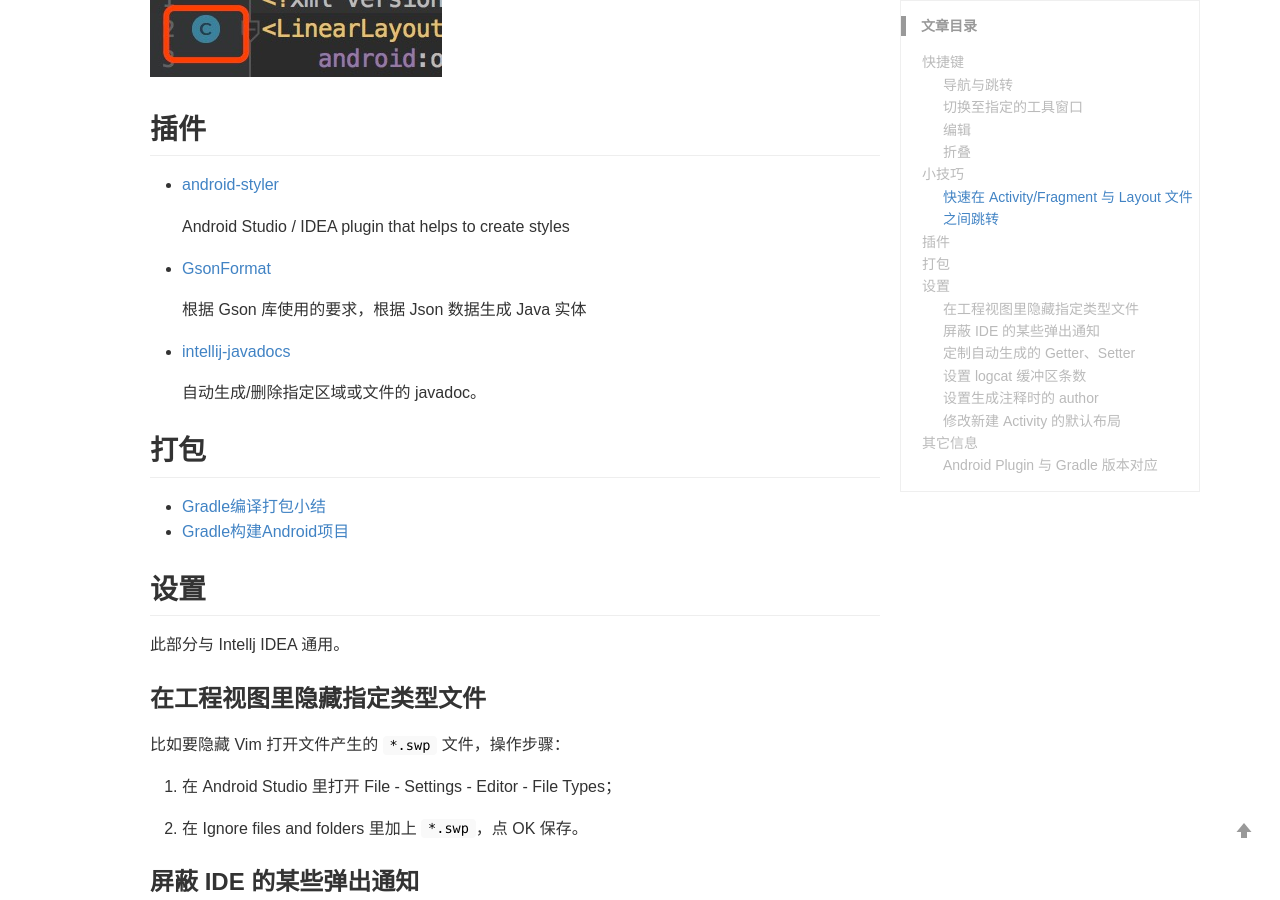
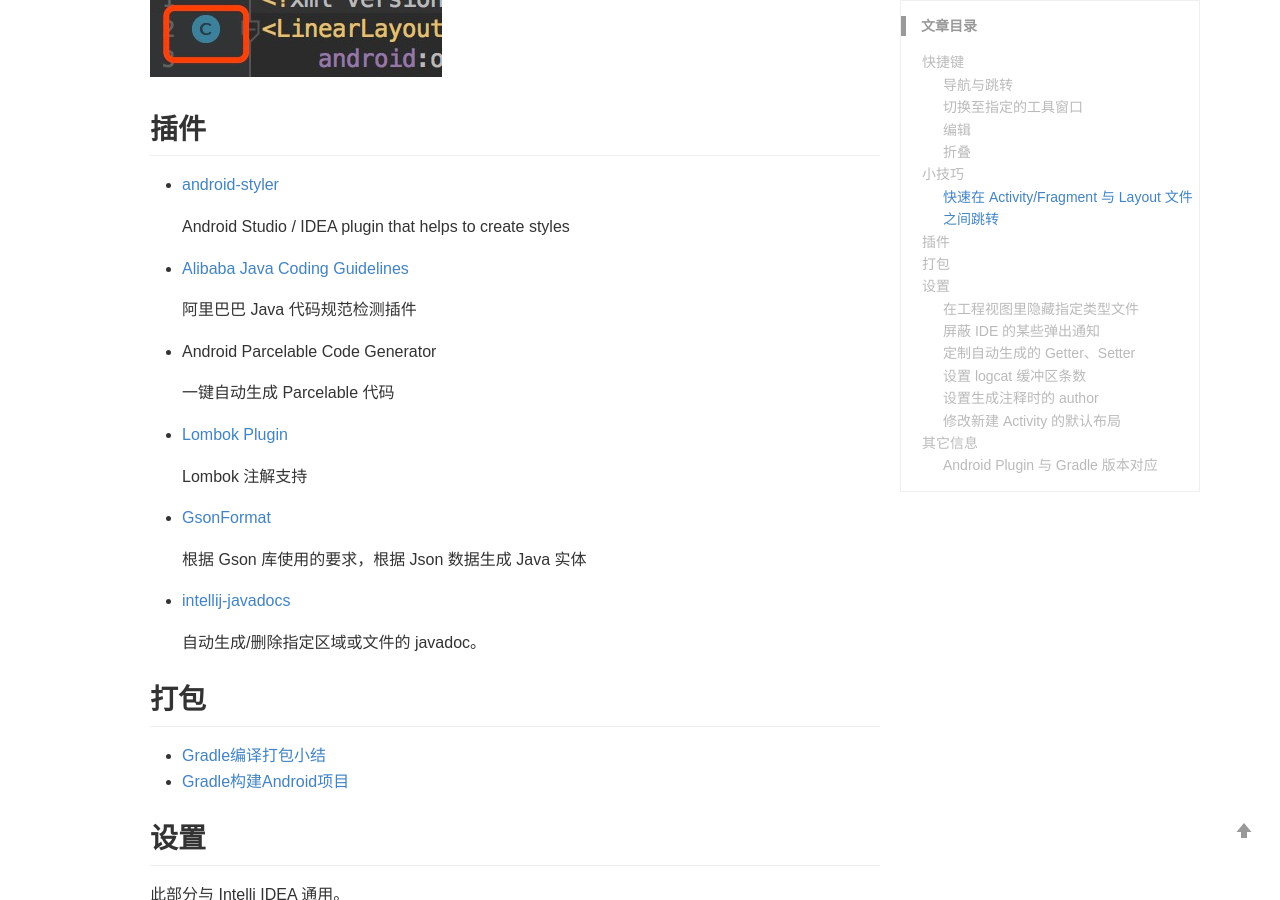
Before and after one commit to PininQ/PininQ.github.io, a Jekyll site: the page built from _wiki/android-studio.md, in a window 1280 px wide and 900 px high, scrolled down 3649 px. Built offline with Jekyll 4.4.1, drawn with Linux system fonts in a browser that asks for light colours; comment, search, counter and statistics services are not loaded.

Commit message:
Add Android Studio plugins

```diff
--- a/_wiki/android-studio.md
+++ b/_wiki/android-studio.md
@@ -117,6 +117,18 @@ Cmd --> Command
 * [android-styler](https://github.com/alexzaitsev/android-styler)
 
   Android Studio / IDEA plugin that helps to create styles
+
+* [Alibaba Java Coding Guidelines](https://github.com/alibaba/p3c/tree/master/idea-plugin)
+
+  阿里巴巴 Java 代码规范检测插件
+
+* Android Parcelable Code Generator
+
+  一键自动生成 Parcelable 代码
+
+* [Lombok Plugin](https://github.com/mplushnikov/lombok-intellij-plugin)
+
+  Lombok 注解支持
 
 * [GsonFormat](https://github.com/zzz40500/GsonFormat)
 
```
